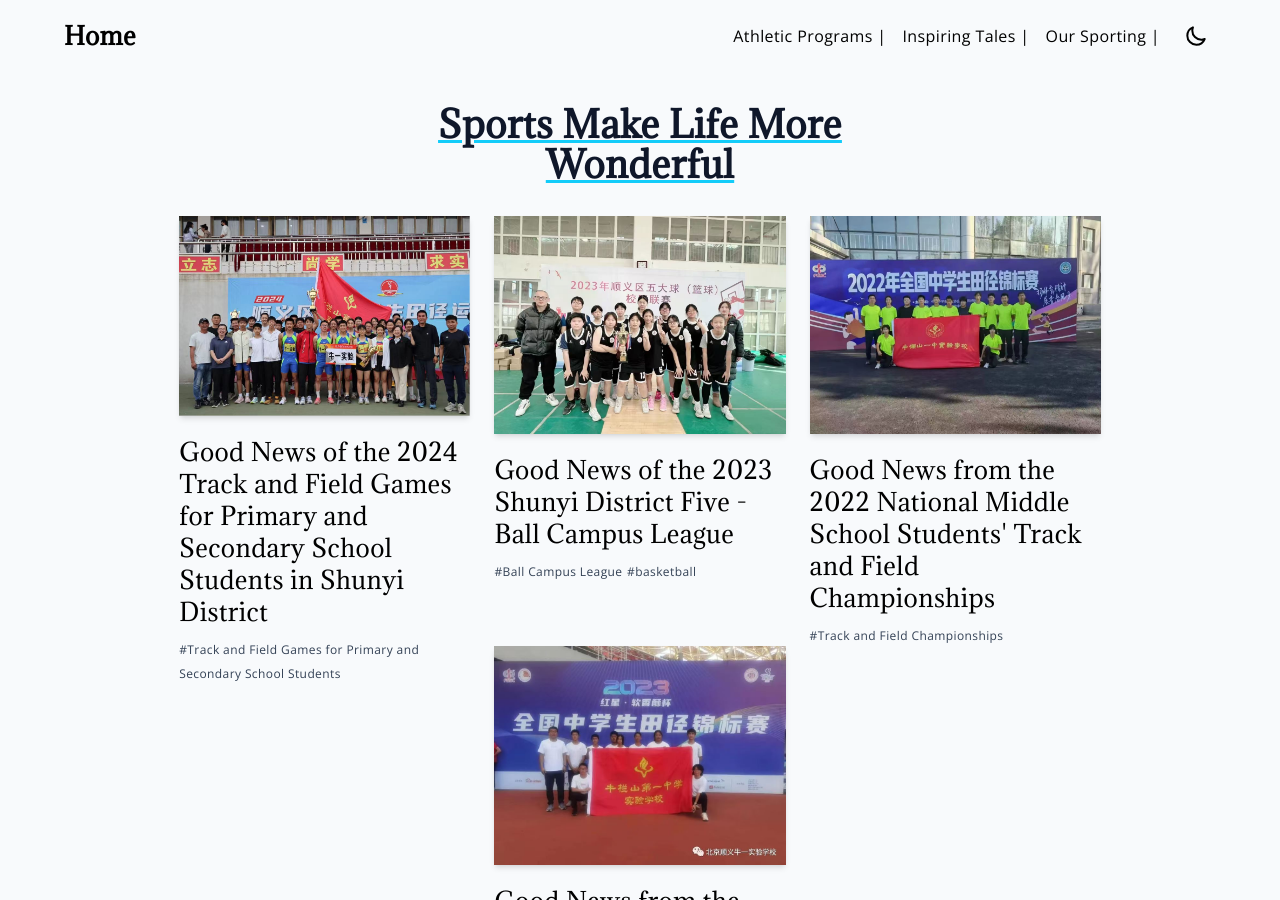
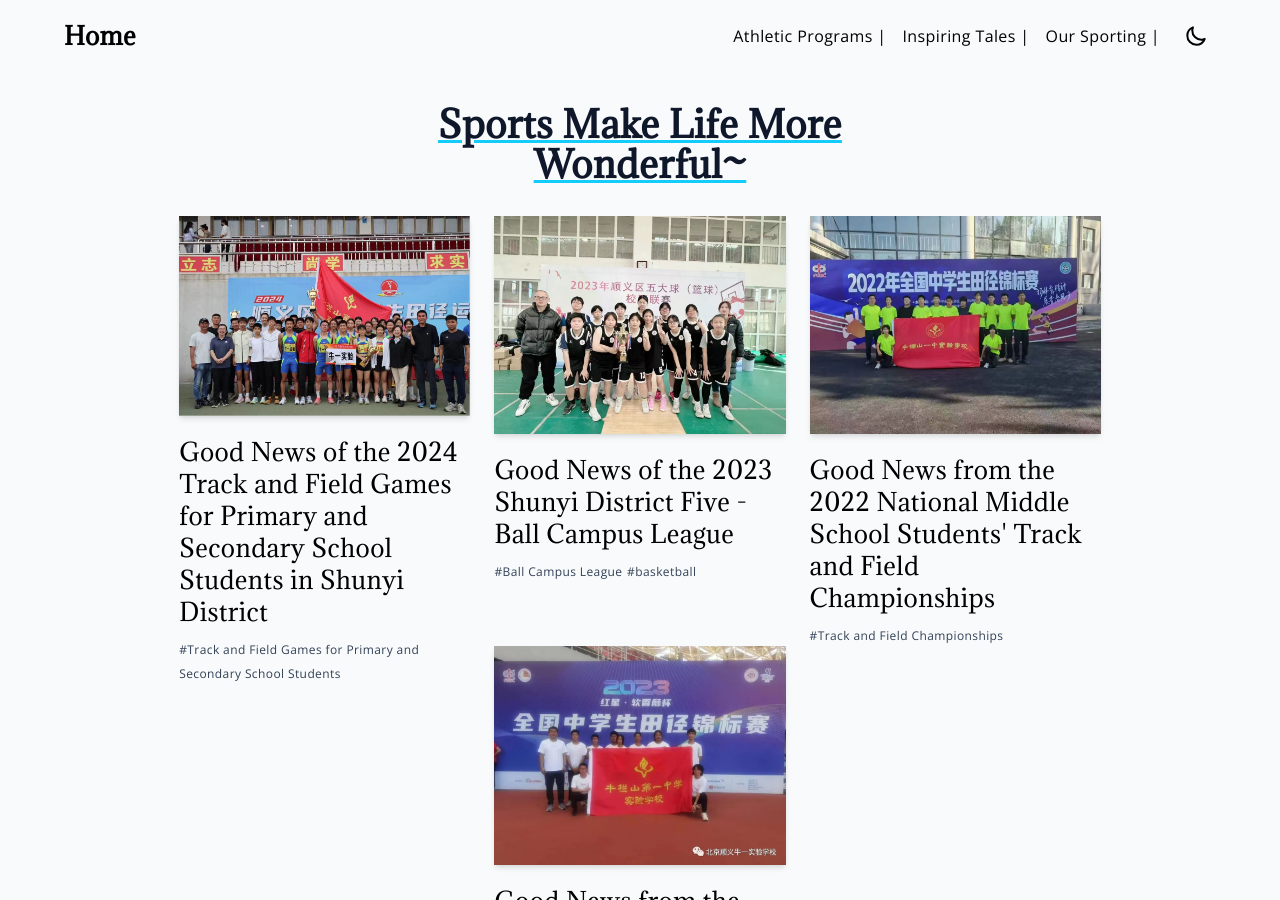
Before and after one commit to diswoo/diswoo.github.io, a Jekyll site: the page built from index.md, in a window 1280 px wide and 900 px high. Built offline with Jekyll 4.4.1, drawn with Linux system fonts in a browser that asks for light colours.

```diff
--- a/index.md
+++ b/index.md
@@ -1,4 +1,4 @@
 ---
 layout: home
 ---
-# Sports Make Life More Wonderful
+# Sports Make Life More Wonderful~
```
